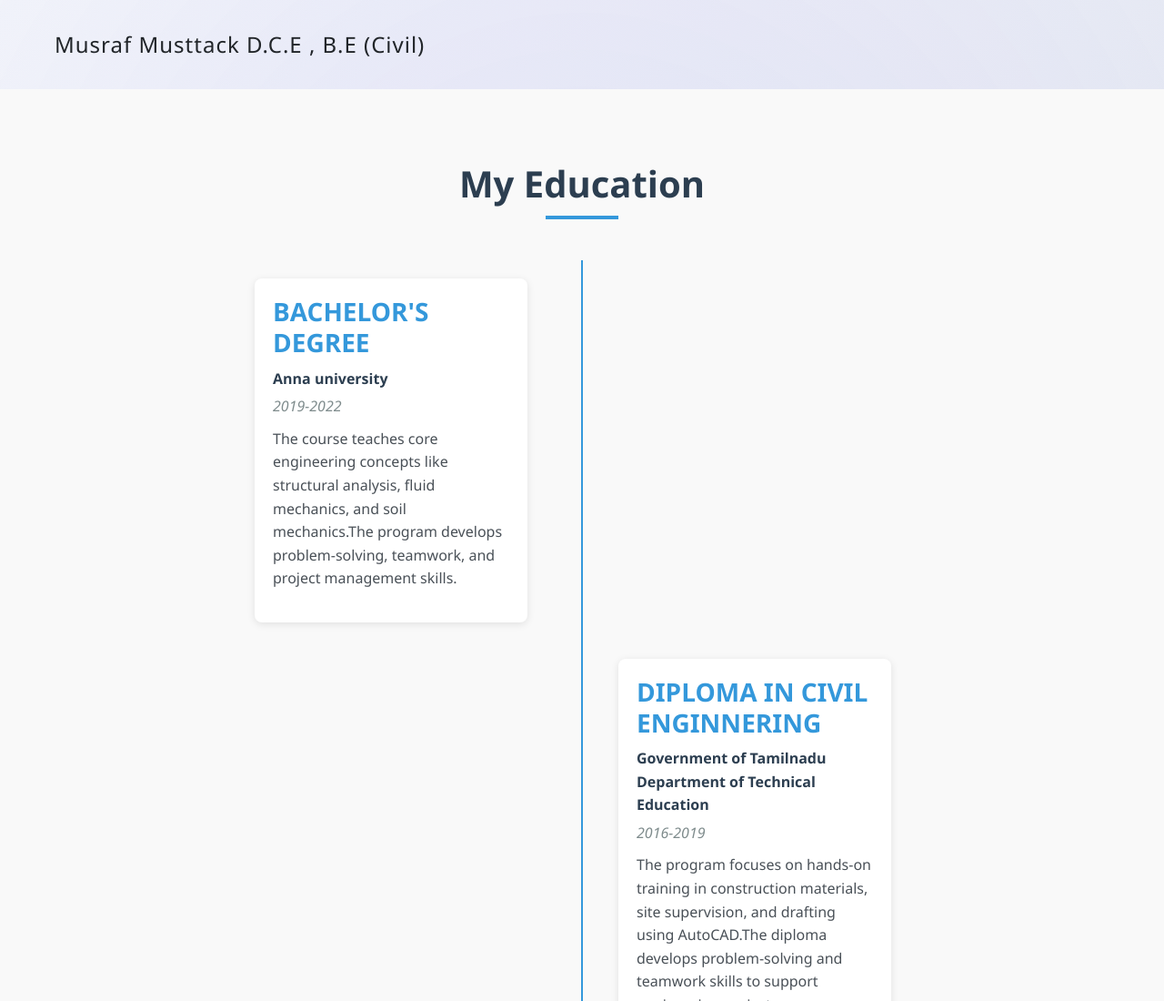
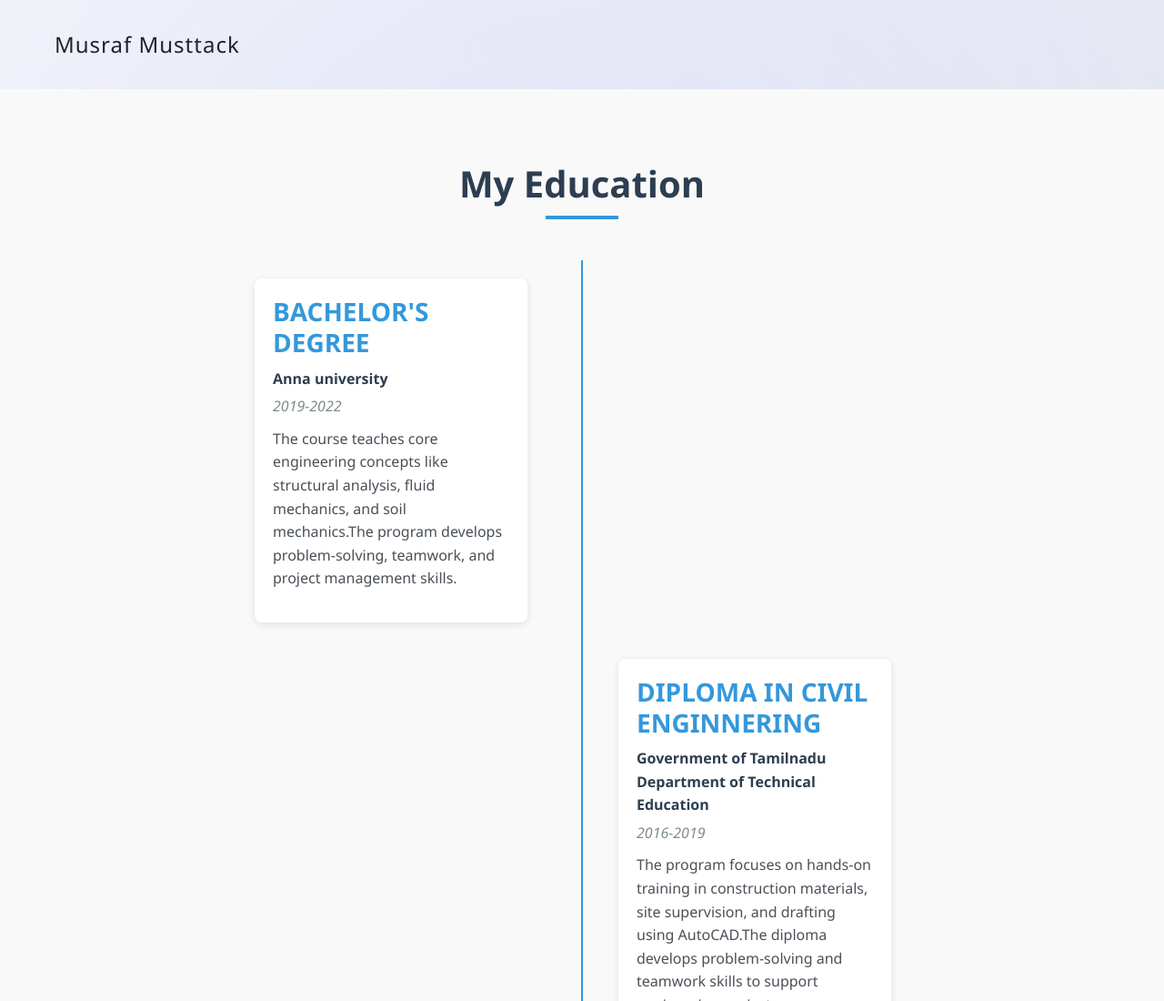
Before and after one commit to Musraf-Musttack/portfolio, a plain HTML site: page Components/Pages/education.html in a window 1280 px wide. Shown: the top 1100 px of the page at 91% size. Drawn offline with nearby package versions, Linux system fonts and the light colour scheme.

```diff
--- a/Components/Pages/education.html
+++ b/Components/Pages/education.html
@@ -30,7 +30,7 @@
     <!-- Navigation -->
     <nav class="navbar navbar-expand-lg">
         <div class="container">
-            <a class="navbar-brand" href="#">Musraf Musttack D.C.E , B.E (Civil)</a>
+            <a class="navbar-brand" href="#">Musraf Musttack </a>
             <button class="navbar-toggler" type="button" data-bs-toggle="collapse" data-bs-target="#navbarNav">
                 <span class="navbar-toggler-icon"></span>
             </button>
```
Also changed, not shown: Components/Pages/revit.html (+2 -2 lines).
